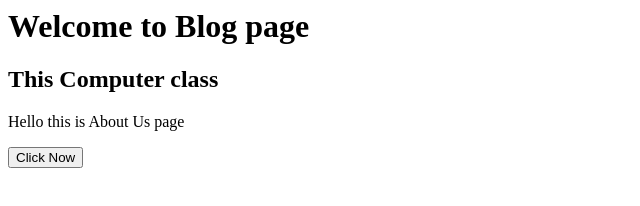
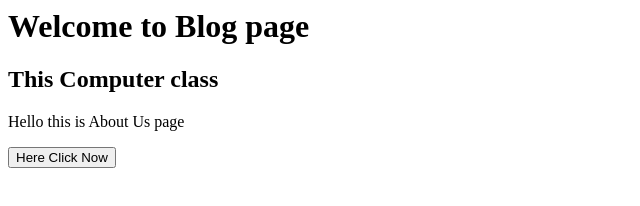
Before and after one commit to dhimancbnits/march-22, a plain HTML site: page blog.html in a window 1280 px wide. Shown: the full height of the page, 0-640 px from the left. Drawn offline with Linux system fonts and the light colour scheme.

Commit message:
final 1st change

```diff
--- a/blog.html
+++ b/blog.html
@@ -8,6 +8,6 @@
 		<h1>Welcome to Blog page</h1>
 		<h2>This Computer class</h2>
 		<p>Hello this is About Us page</p>
-		<button>Click Now</button>
+		<button>Here Click Now</button>
 	</body>
 </html>
```
